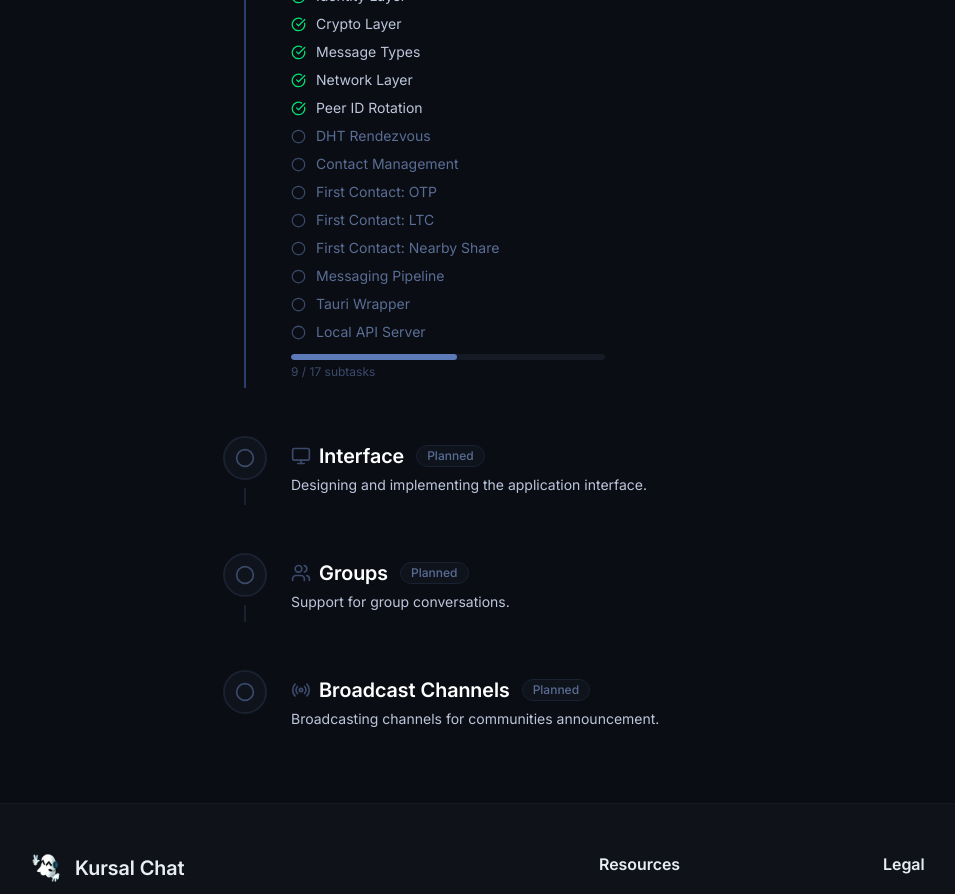
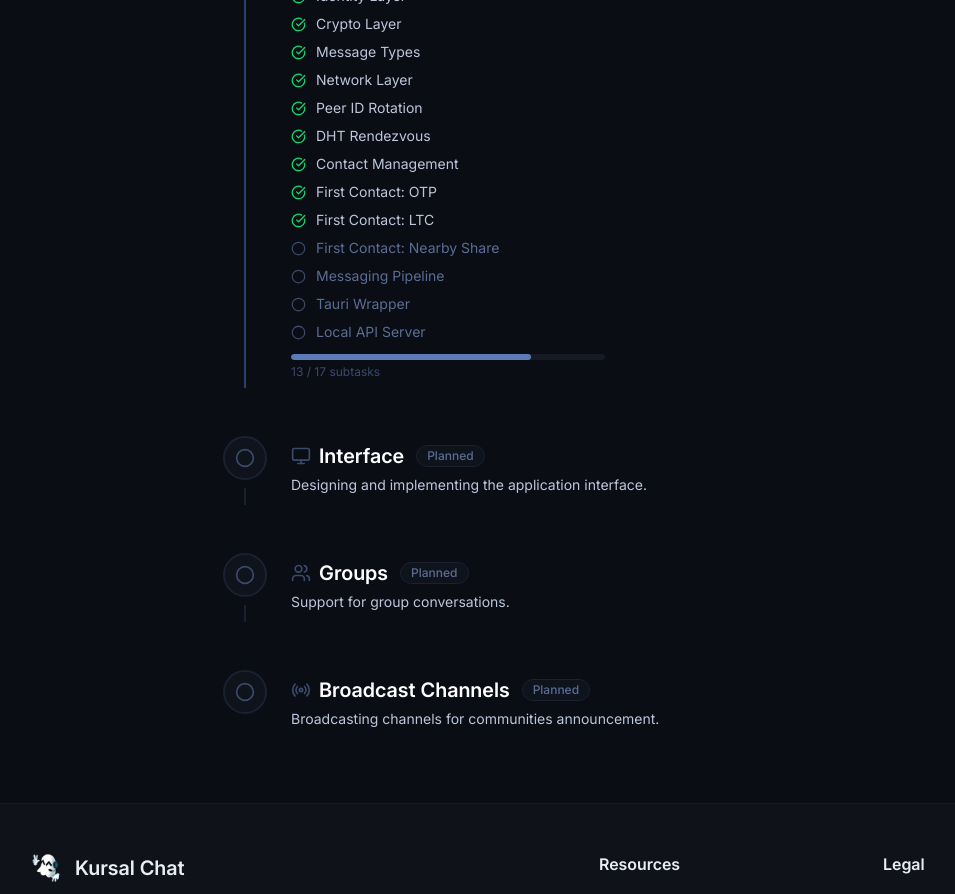
Before and after one commit to KursalChat/Website, a SvelteKit app: page /progress in a window 1280 px wide. Shown: the part 960-1854 px from the top of the page, without its empty margins (57-1012 px from the left). Built offline with nearby package versions, Linux system fonts and the light colour scheme.

Commit message:
🧱 Progress & Version Bump

```diff
--- a/src/app.html
+++ b/src/app.html
@@ -55,7 +55,7 @@
 
   <script
     async
-    src="https://stats.openvoxel.studio/js/pa-s6RJn2Mi7lWTbV6S31M4x.js"
+    src="https://stats.openvoxel.studio/js/pa--xjHy74NXSj4wrCqHTrSx.js"
   ></script>
   <script>
     // Privacy-friendly analytics by Plausible
--- a/src/routes/progress/+page.svelte
+++ b/src/routes/progress/+page.svelte
@@ -45,10 +45,10 @@
         { label: "Message Types", done: true },
         { label: "Network Layer", done: true },
         { label: "Peer ID Rotation", done: true },
-        { label: "DHT Rendezvous", done: false },
-        { label: "Contact Management", done: false },
-        { label: "First Contact: OTP", done: false },
-        { label: "First Contact: LTC", done: false },
+        { label: "DHT Rendezvous", done: true },
+        { label: "Contact Management", done: true },
+        { label: "First Contact: OTP", done: true },
+        { label: "First Contact: LTC", done: true },
         { label: "First Contact: Nearby Share", done: false },
         { label: "Messaging Pipeline", done: false },
         { label: "Tauri Wrapper", done: false },
```
Also changed, not shown: package.json (+4 -4 lines), 1 other file (tests, documents, lock files or other folders).
